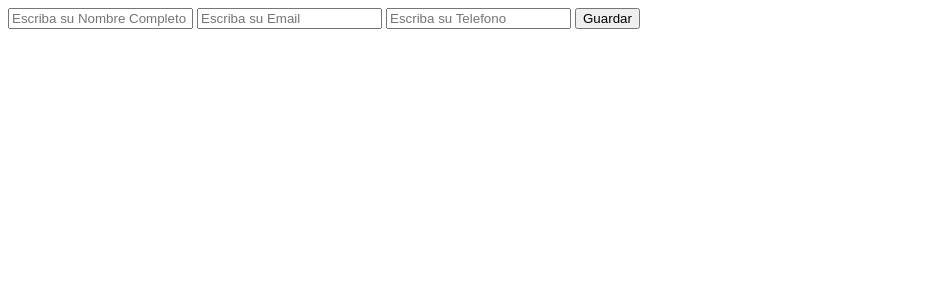
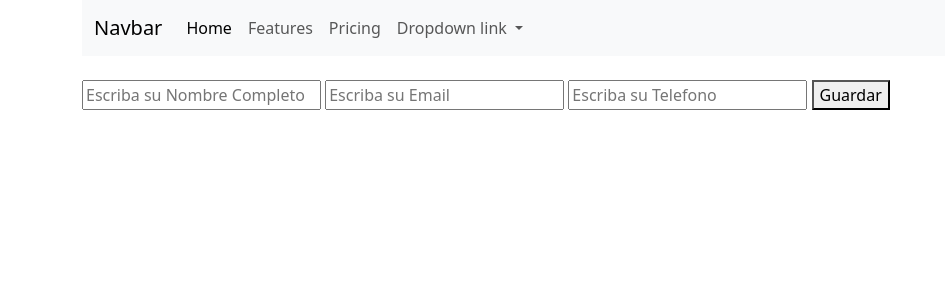
Before and after one commit to pfbrodon/cursoflask, a Flask app: page / in a window 1280 px wide. Shown: the top 300 px of the page, without its empty margins (0-945 px from the left). Run offline with Flask 3, Linux system fonts and the light colour scheme.

Commit message:
html bs5

```diff
--- a/templates/about.html
+++ b/templates/about.html
@@ -1,6 +1,10 @@
+{% extends 'layout.html' %} {% block body %}
+
 <p>Lorem ipsum dolor sit amet consectetur adipisicing elit. Nihil hic laudantium laborum. In voluptate debitis, nisi officia voluptates numquam neque quibusdam. Corporis, deserunt quibusdam, hic reiciendis fugiat cupiditate tempore magnam distinctio a architecto
     quos sunt. At similique dolorum commodi facere, totam ut ratione saepe amet, suscipit recusandae possimus sequi in aut error officia placeat repellat quam! Laborum cum, aut laudantium reiciendis excepturi rerum non consequuntur adipisci suscipit ut
     aperiam quas accusamus delectus maxime animi voluptas a in ipsam quibusdam vero ipsa aspernatur enim quos omnis! Similique nulla debitis eveniet. Soluta dolores est provident nobis voluptatem temporibus cupiditate recusandae totam sint eum odit pariatur
     excepturi mollitia quae fugiat, unde nisi voluptas doloremque a! Eligendi sunt, voluptatem iure quibusdam ipsum blanditiis sapiente dolore modi, mollitia, ipsa impedit accusamus facilis. Earum, ipsum. Dolore non veritatis assumenda odit, eius, harum
     commodi mollitia consequatur saepe consequuntur, obcaecati ipsum? In est ipsam molestias quasi, nulla labore, numquam ullam incidunt dolor alias earum repellendus sequi sunt perspiciatis rerum ducimus excepturi officiis non nostrum! Sit nulla aliquid
     illum maxime eaque temporibus voluptate quasi possimus provident voluptates, architecto ipsam, tenetur dolorum repellat, consequuntur dolor recusandae similique quo facere fugit aut dicta veritatis. Corrupti numquam esse nesciunt dicta libero fuga.</p>
+
+{% endblock %}
--- a/templates/index.html
+++ b/templates/index.html
@@ -1,3 +1,8 @@
+{% extends 'layout.html' %} {% block body %}
+
+
+<br>
+<div class="container">
     <form action="/new" method="POST">
 
 
@@ -8,7 +13,7 @@
         <button>Guardar</button>
 
     </form>
-
+    <br>
     <div>
         {%for contact in contacts%}
         <div>
@@ -22,3 +27,6 @@
         </div>
         {% endfor%}
     </div>
+
+</div>
+<br> {% endblock %}
--- /dev/null
+++ b/templates/layout.html
@@ -0,0 +1,50 @@
+<!DOCTYPE html>
+<html lang="en">
+
+<head>
+    <meta charset="UTF-8">
+    <meta name="viewport" content="width=Flas, initial-scale=1.0">
+    <title>Flas CRUD</title>
+    <link href="https://cdn.jsdelivr.net/npm/bootstrap@5.3.2/dist/css/bootstrap.min.css" rel="stylesheet" integrity="sha384-T3c6CoIi6uLrA9TneNEoa7RxnatzjcDSCmG1MXxSR1GAsXEV/Dwwykc2MPK8M2HN" crossorigin="anonymous">
+</head>
+
+<body>
+    <div class="container">
+        <nav class="navbar navbar-expand-lg bg-body-tertiary">
+            <div class="container-fluid">
+                <a class="navbar-brand" href="#">Navbar</a>
+                <button class="navbar-toggler" type="button" data-bs-toggle="collapse" data-bs-target="#navbarNavDropdown" aria-controls="navbarNavDropdown" aria-expanded="false" aria-label="Toggle navigation">
+                <span class="navbar-toggler-icon"></span>
+              </button>
+                <div class="collapse navbar-collapse" id="navbarNavDropdown">
+                    <ul class="navbar-nav">
+                        <li class="nav-item">
+                            <a class="nav-link active" aria-current="page" href="#">Home</a>
+                        </li>
+                        <li class="nav-item">
+                            <a class="nav-link" href="#">Features</a>
+                        </li>
+                        <li class="nav-item">
+                            <a class="nav-link" href="#">Pricing</a>
+                        </li>
+                        <li class="nav-item dropdown">
+                            <a class="nav-link dropdown-toggle" href="#" role="button" data-bs-toggle="dropdown" aria-expanded="false">
+                      Dropdown link
+                    </a>
+                            <ul class="dropdown-menu">
+                                <li><a class="dropdown-item" href="#">Action</a></li>
+                                <li><a class="dropdown-item" href="#">Another action</a></li>
+                                <li><a class="dropdown-item" href="#">Something else here</a></li>
+                            </ul>
+                        </li>
+                    </ul>
+                </div>
+            </div>
+        </nav>
+
+    </div>
+    <script src="https://cdn.jsdelivr.net/npm/bootstrap@5.3.2/dist/js/bootstrap.bundle.min.js" integrity="sha384-C6RzsynM9kWDrMNeT87bh95OGNyZPhcTNXj1NW7RuBCsyN/o0jlpcV8Qyq46cDfL" crossorigin="anonymous"></script>
+</body>
+{% block body %} {% endblock %}
+
+</html>
--- a/templates/update.html
+++ b/templates/update.html
@@ -1,3 +1,5 @@
+{% extends 'layout.html' %} {% block body %}
+<br>
 <form action="/update/{{contact.id}}" method="POST">
 
 
@@ -8,3 +10,4 @@
     <button>Guardar</button>
 
 </form>
+{% endblock %}
```
Lines whose indentation alone changed are shown as unchanged.
